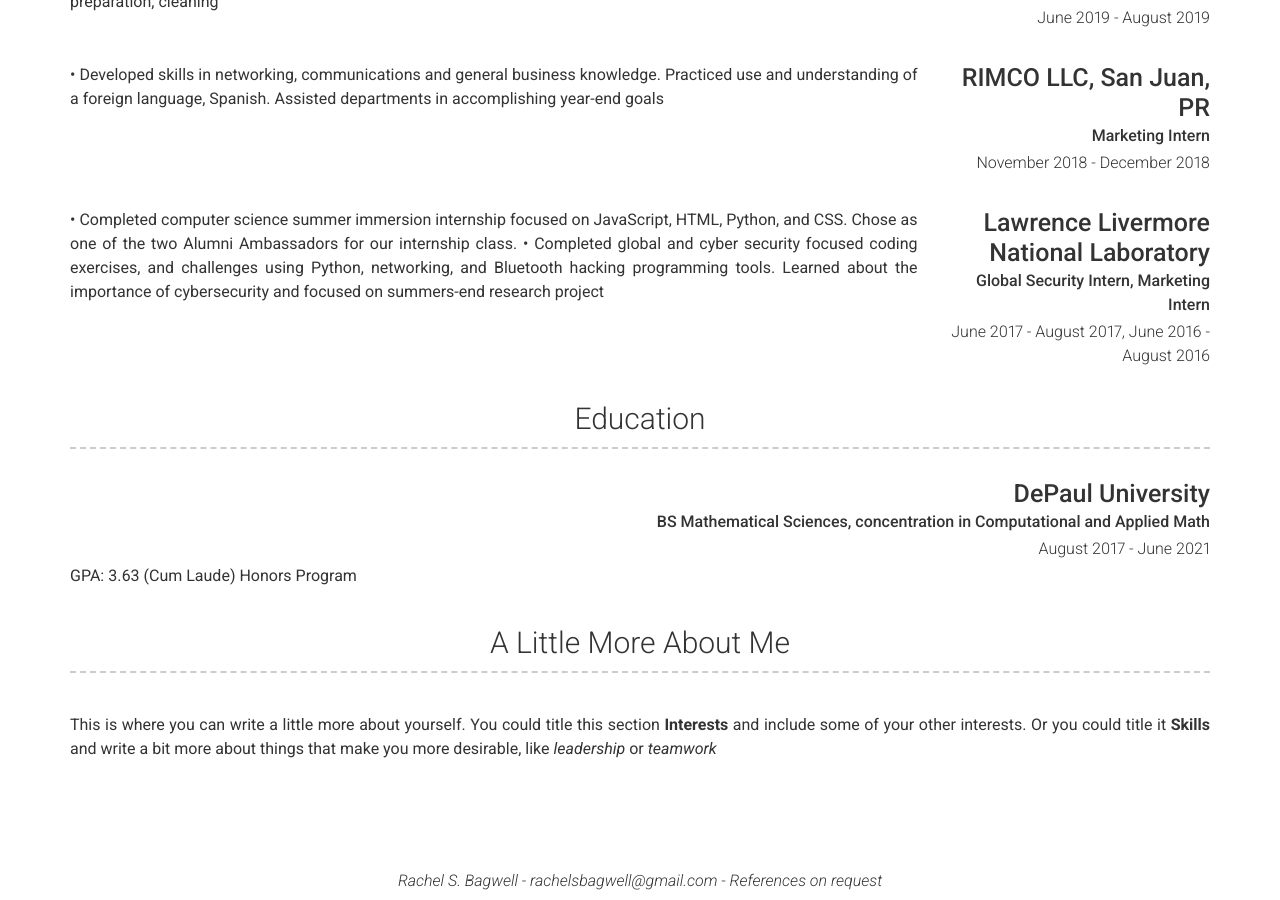
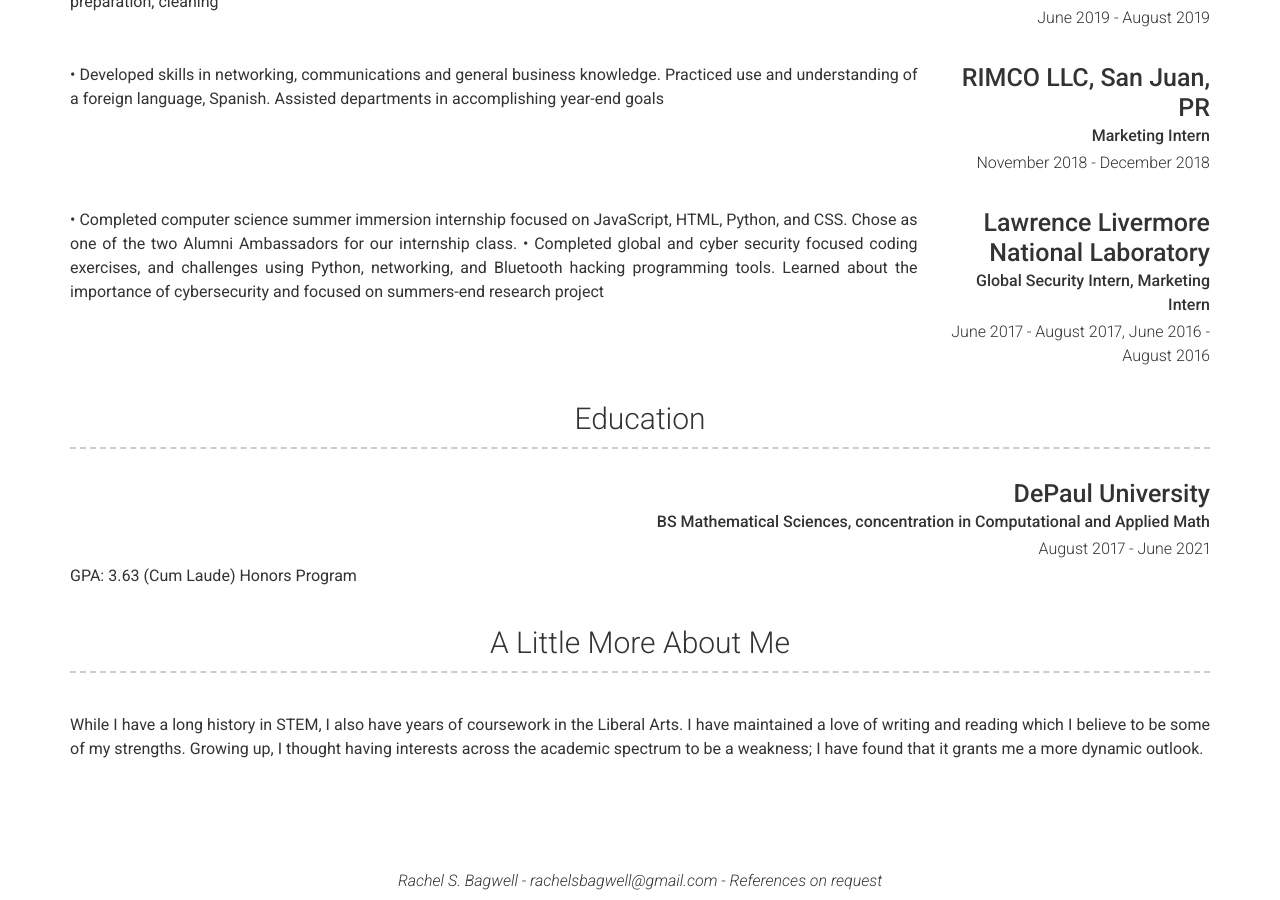
Before and after one commit to rachelsierra/rsbResume, a Jekyll site: the page built from index.md, in a window 1280 px wide and 900 px high, scrolled down 870 px. Built offline with Jekyll 4.4.1, drawn with Linux system fonts in a browser that asks for light colours; nearby versions of some CDN libraries.

Commit message:
Update _config.yml

```diff
--- a/_config.yml
+++ b/_config.yml
@@ -139,8 +139,9 @@ content:
   - title: A Little More About Me
     layout: text
     content: | # this will include new lines to allow paragraphs
-      This is where you can write a little more about yourself. You could title this section **Interests** and include some of your other interests.
-      Or you could title it **Skills** and write a bit more about things that make you more desirable, like *leadership* or *teamwork*
+      While I have a long history in STEM, I also have years of coursework in the Liberal Arts. I have maintained a love of writing and reading
+      which I believe to be some of my strengths. Growing up, I thought having interests across the academic spectrum to be a weakness; I have found
+      that it grants me a more dynamic outlook.
 # Footer
 footer_show_references: true
 # references_title: References on request (Override references text)
```
